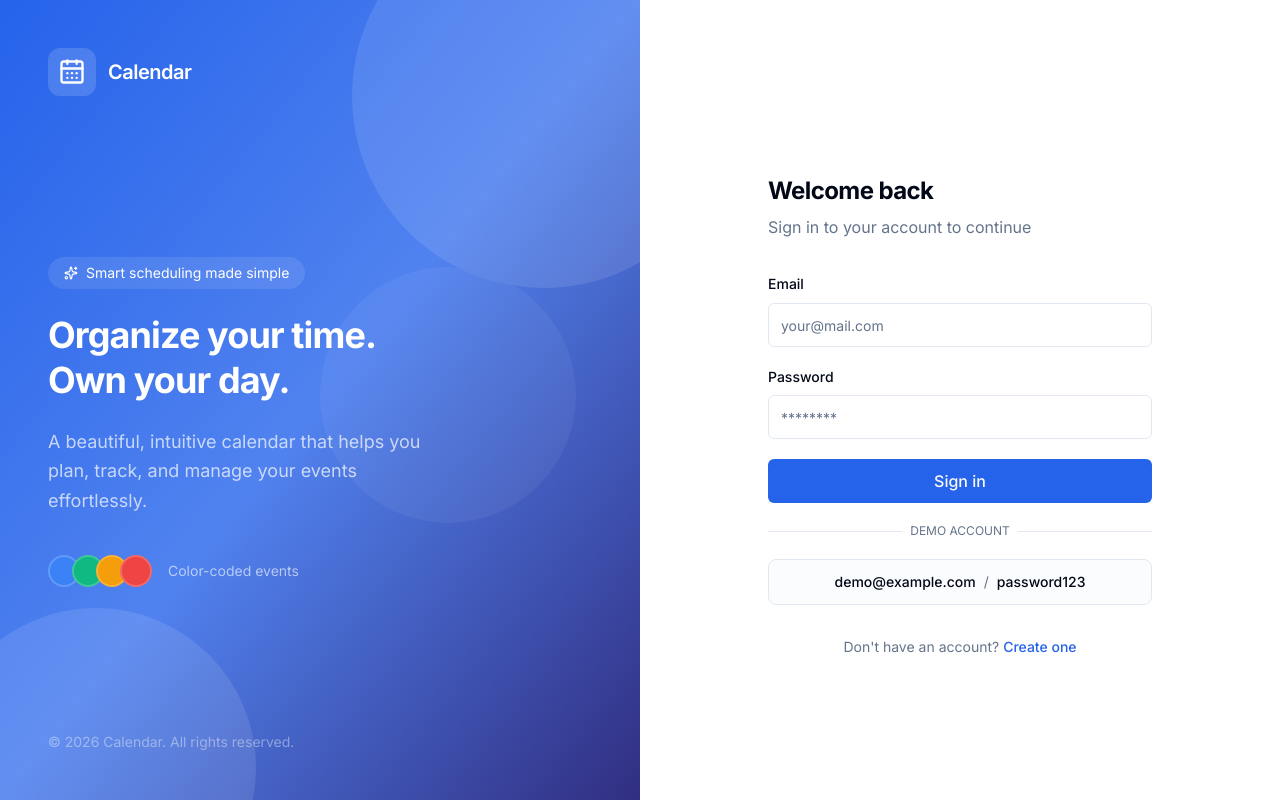
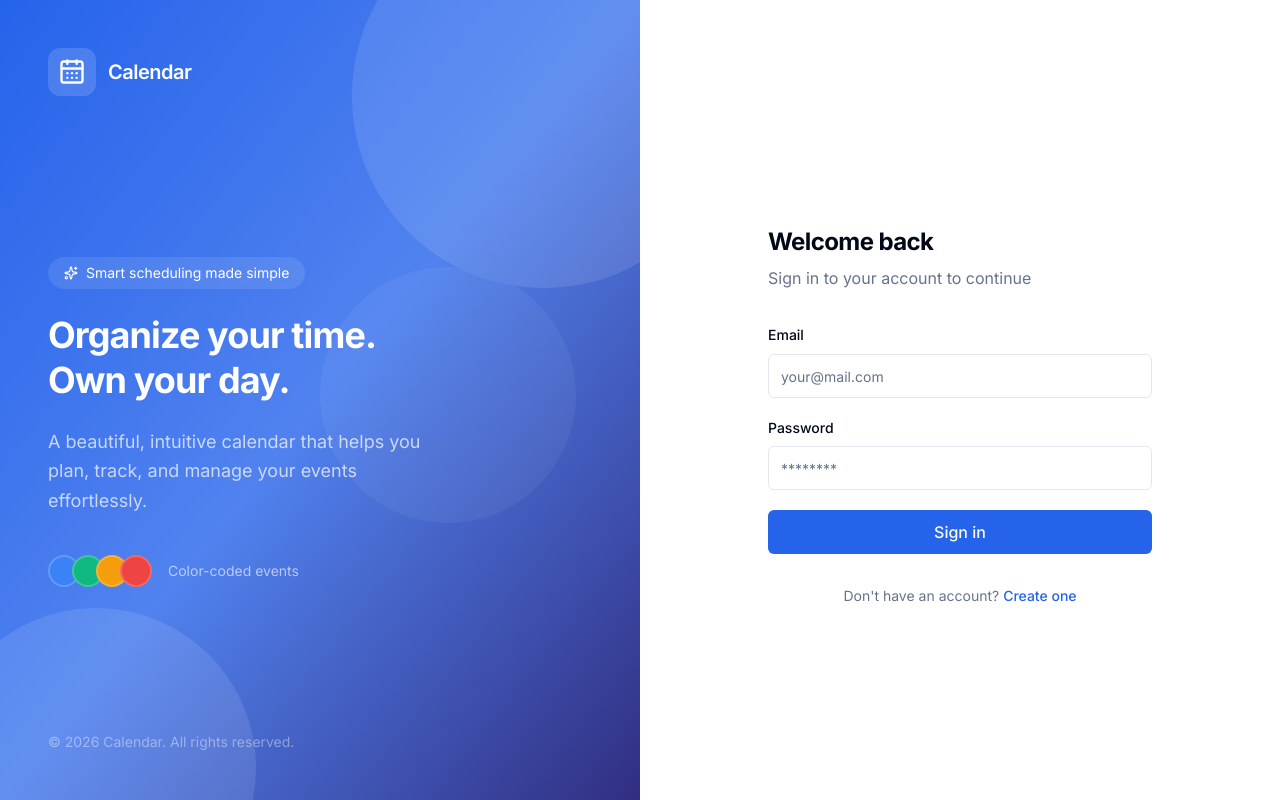
Before and after one commit to Olumidedara/booking-calender, a React (Vite) app in the folder client/: page /login in a window 1280 px wide. Built offline with nearby package versions, Linux system fonts and the light colour scheme; no server answers.

Commit message:
Remove demo account section from login

```diff
--- a/client/src/pages/LoginPage.tsx
+++ b/client/src/pages/LoginPage.tsx
@@ -172,21 +172,6 @@ export function LoginPage() {
                 "Sign in"
               )}
             </Button>
-
-            <div className="relative">
-              <div className="absolute inset-0 flex items-center">
-                <span className="w-full border-t" />
-              </div>
-              <div className="relative flex justify-center text-xs uppercase">
-                <span className="bg-background px-2 text-muted-foreground">Demo account</span>
-              </div>
-            </div>
-
-            <div className="rounded-lg border bg-muted/30 p-3 text-center text-sm text-muted-foreground">
-              <span className="font-medium text-foreground">demo@example.com</span>
-              <span className="mx-2">/</span>
-              <span className="font-medium text-foreground">password123</span>
-            </div>
           </form>
 
           <motion.p
```
